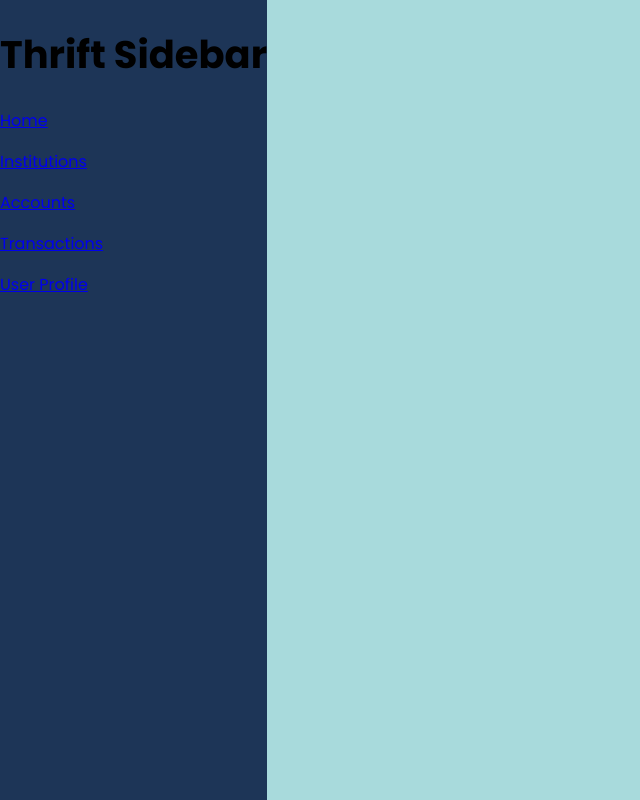
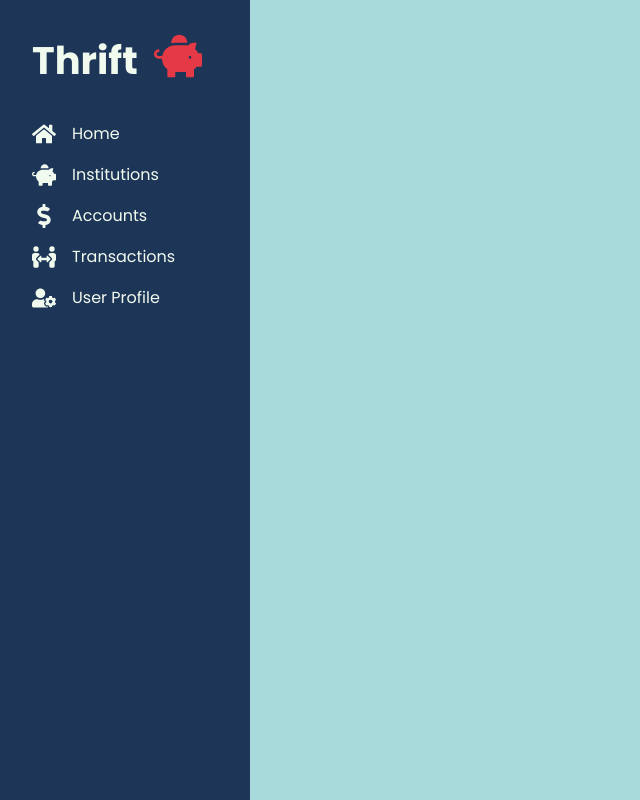
Before and after one commit to siemenjm/frontend-thrift, a React (Create React App) app: page / in a window 1280 px wide. Shown: the whole page, without its empty margins (0-640 px from the left). Built offline with nearby package versions, Linux system fonts and the light colour scheme.

Commit message:
Add sidebar styling

```diff
--- a/src/App.css
+++ b/src/App.css
@@ -26,9 +26,15 @@ p {
     font-size: 1.0rem;
 }
 
+a {
+    text-decoration: none;
+}
+
 * {
+    font-family: 'Poppins', sans-serif;
     box-sizing: border-box;
-    font-family: 'Poppins', sans-serif;
+    margin: 0;
+    padding: 0;
 }
 
 body {
@@ -41,10 +47,6 @@ body {
 #root {
     display: flex;
     height: 100vh;
-}
-
-.sidebar {
-    background-color: var(--primary-dark);
 }
 
 main {
--- a/src/components/Sidebar.jsx
+++ b/src/components/Sidebar.jsx
@@ -1,24 +1,34 @@
 import React from 'react';
+import '../styles/Sidebar.css';
+import { FaDollarSign, FaHome, FaPeopleArrows, FaPiggyBank, FaUserCog } from 'react-icons/fa';
 import { Link } from 'react-router-dom';
 
 export default function Sidebar() {
     return (
         <header className="sidebar">
-            <h1>Thrift Sidebar</h1>
+            <div className='sidebar-title'>
+                <h1>Thrift</h1>
+                <FaPiggyBank />
+            </div>
             <nav>
                 <Link to='/'>
+                    <FaHome />
                     <p className="nav-link">Home</p>
                 </Link>
                 <Link to='/institutions'>
+                    <FaPiggyBank />
                     <p className="nav-link">Institutions</p>
                 </Link>
                 <Link to='/accounts'>
+                    <FaDollarSign />
                     <p className="nav-link">Accounts</p>
                 </Link>
                 <Link to='/transactions'>
+                    <FaPeopleArrows />
                     <p className="nav-link">Transactions</p>
                 </Link>
                 <Link to='/users'>
+                    <FaUserCog />
                     <p className="nav-link">User Profile</p>
                 </Link>
             </nav>
--- /dev/null
+++ b/src/styles/Sidebar.css
@@ -0,0 +1,42 @@
+.sidebar {
+    color: var(--primary-light);
+    background-color: var(--primary-dark);
+    display: flex;
+    flex-direction: column;
+    padding: 2rem;
+}
+
+.sidebar-title {
+    display: flex;
+    gap: 1rem;
+    margin-bottom: 2rem;
+}
+
+.sidebar-title > svg {
+    color: var(--accent);
+    width: 3rem;
+    height: 3rem;
+}
+
+nav {
+    display: flex;
+    flex-direction: column;
+    gap: 1rem;
+}
+
+a {
+    color: var(--primary-light);
+    display: flex;
+    justify-content: flex-start;
+    align-items: center;
+}
+
+a:hover {
+    color: var(--accent);
+}
+
+svg {
+    width: 1.5rem;
+    height: 1.5rem;
+    margin-right: 1rem;
+}
```
